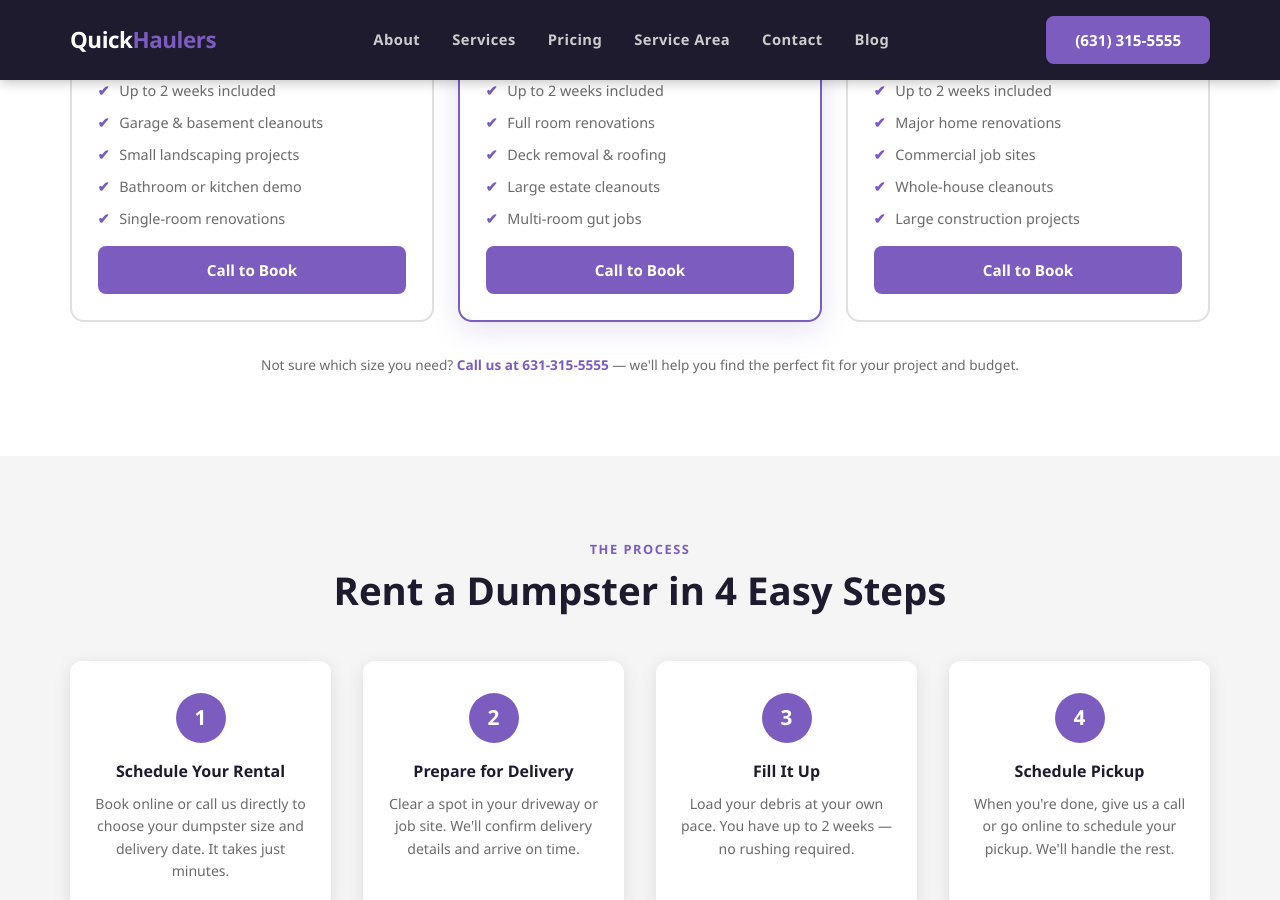
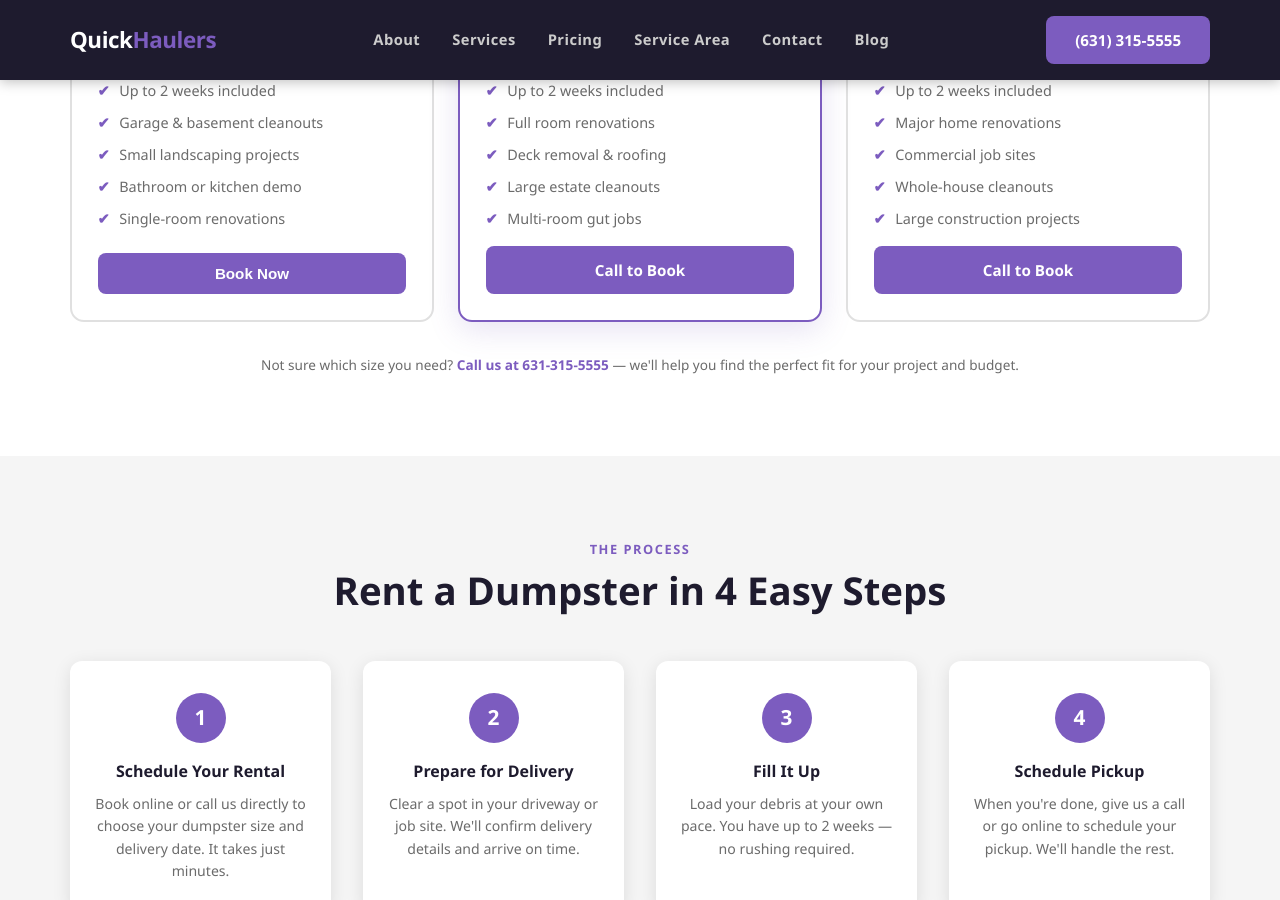
Before and after one commit to JimmyFlame77/Quick-Haulers, a Jekyll site: the page built from index.html, in a window 1280 px wide and 900 px high, scrolled down 3411 px. Built offline with Jekyll 4.4.1, drawn with Linux system fonts in a browser that asks for light colours.

Commit message:
Update pricing-cards: Book Now button for 10-yard card, Call to Book for others

```diff
--- a/_includes/pricing-cards.html
+++ b/_includes/pricing-cards.html
@@ -17,7 +17,11 @@
         <li>{{ feature }}</li>
         {% endfor %}
       </ul>
+      {% if plan.payment_embed %}
+      <button class="btn btn-primary" id="open-payment-modal" aria-haspopup="dialog" aria-label="Book Now — 10-Yard Dumpster">Book Now</button>
+      {% else %}
       <a href="{{ site.data.site.phone_link }}" class="btn btn-primary">Call to Book</a>
+      {% endif %}
     </div>
   </div>
   {% endfor %}
```
